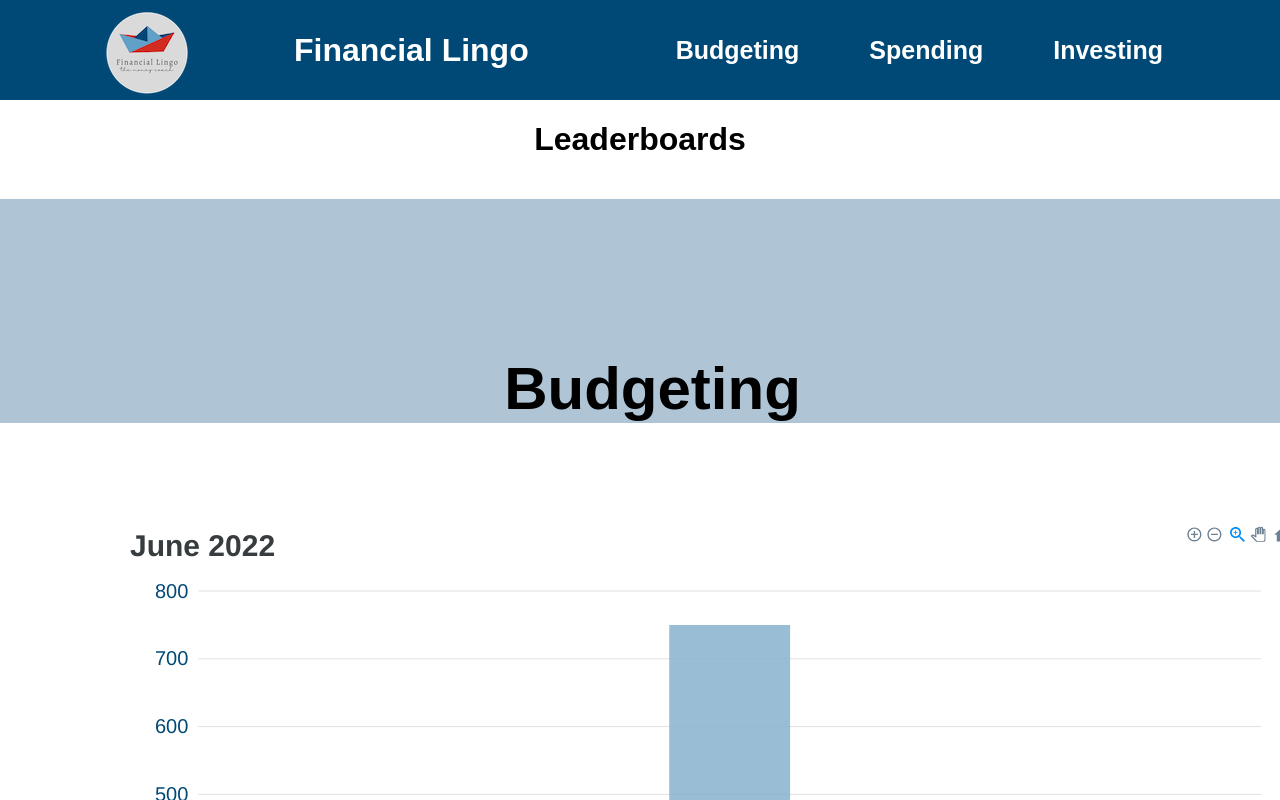
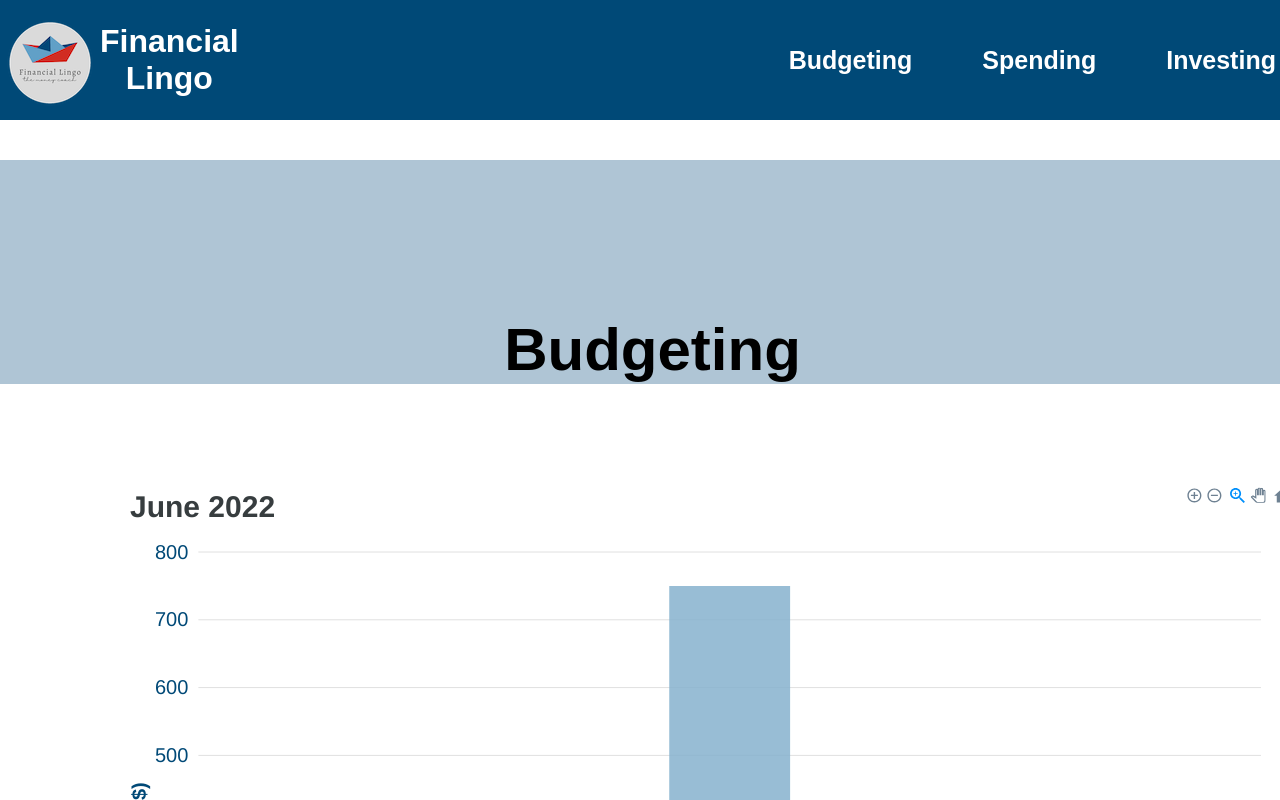
Before and after one commit to ae-bii/may-ses-hackathon, a React (Create React App) app: page /budgeting in a window 1280 px wide. Shown: the top 800 px of the page. Built offline with nearby package versions, Linux system fonts and the light colour scheme; a web font is replaced by a local one.

Commit message:
completed final changes

```diff
--- a/src/components/Investing/Investing.css
+++ b/src/components/Investing/Investing.css
@@ -19,7 +19,7 @@
 }
 
 .investing-title {
-  margin-left: 185px;
+  margin-left: 110px;
   font-size: 60px;
 }
 
--- a/src/components/budgeting/Budgeting.js
+++ b/src/components/budgeting/Budgeting.js
@@ -16,9 +16,6 @@ const Budgeting = () => {
 		<div>
 			<Header/>
 			<div>
-				<div className='leadertitle'>
-					<h1>Leaderboards</h1>
-				</div>
 				<div>
 				<h1 className='budgeting-title'>Budgeting</h1>
 				</div>
--- a/src/components/header/Header.css
+++ b/src/components/header/Header.css
@@ -2,13 +2,14 @@
   display: flex;
   align-items: center;
   justify-content: space-evenly;
-  height: 100px;
+  height: 120px;
   background-color: #004977;
   color: white;
 }
 
 .logo {
   font-family: 'Optimist', sans-serif;
+  margin-right: 500px;
 }
 
 .links {
```
